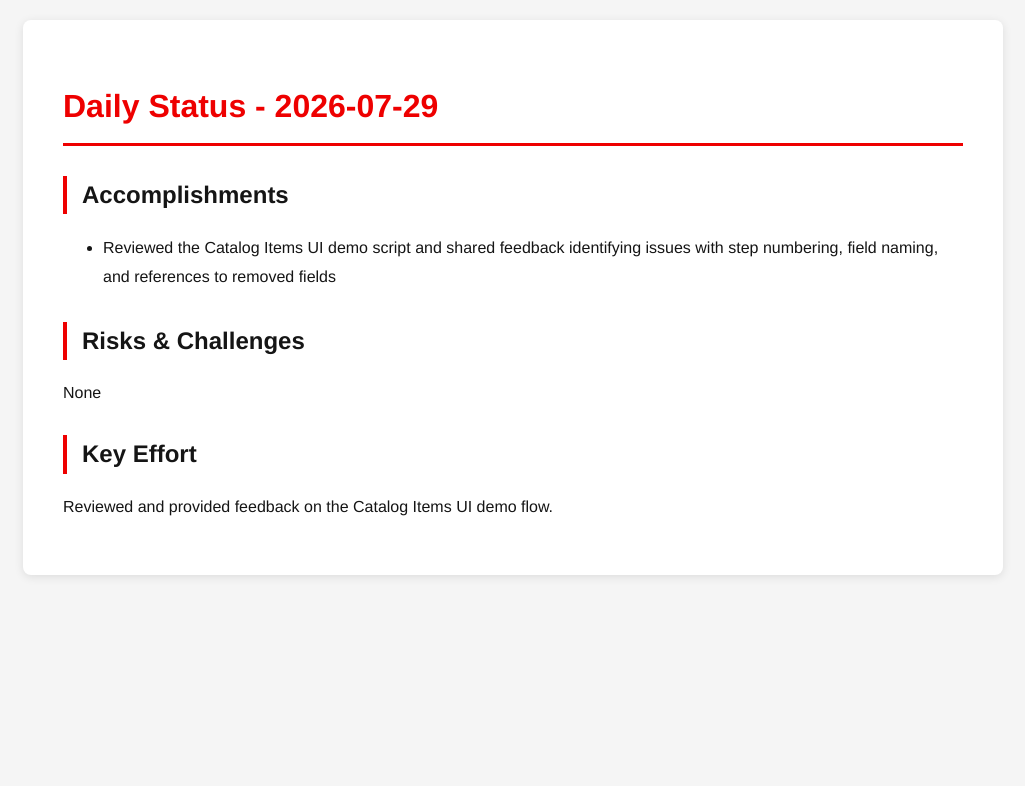
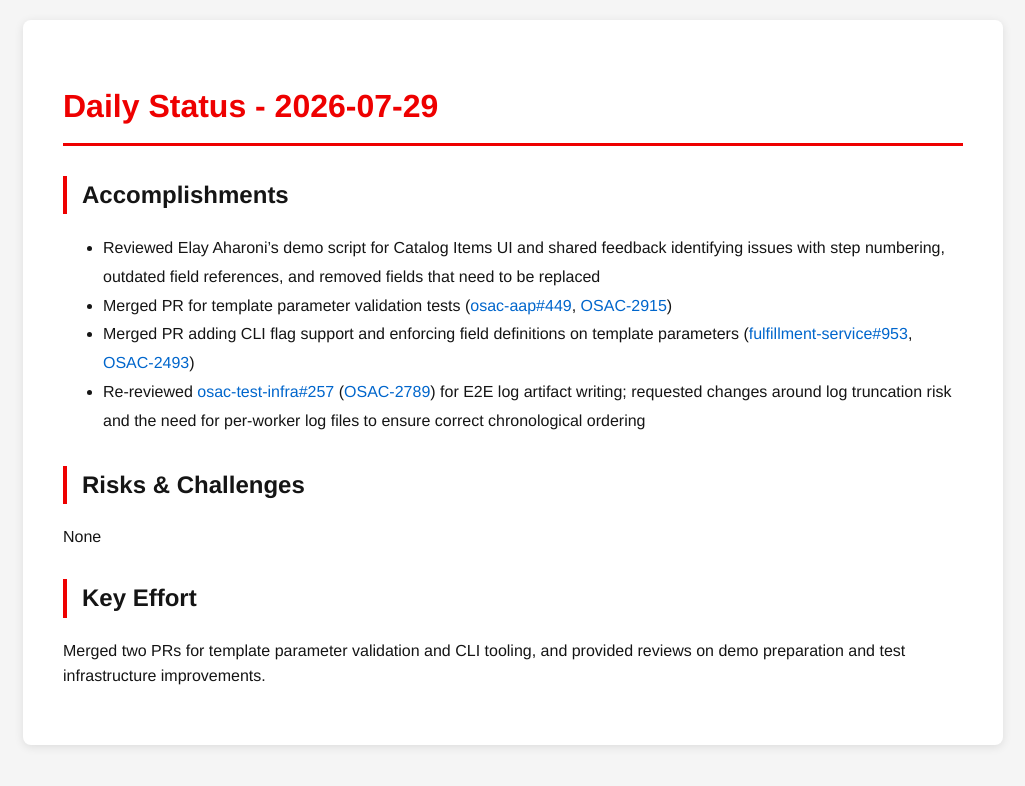
Before and after one commit to tzvatot/daily-status, a Jekyll site: the page built from 2026-07-29.md, in a window 1280 px wide. Shown: the top 786 px of the page, without its empty margins (127-1152 px from the left). Built offline with Jekyll 4.4.1, drawn with Linux system fonts in a browser that asks for light colours.

Commit message:
Daily status update - 2026-07-29

```diff
--- a/2026-07-29.md
+++ b/2026-07-29.md
@@ -7,10 +7,13 @@ date: 2026-07-29
 # Daily Status - 2026-07-29
 
 ## Accomplishments
-- Reviewed the Catalog Items UI demo script and shared feedback identifying issues with step numbering, field naming, and references to removed fields
+- Reviewed Elay Aharoni's demo script for Catalog Items UI and shared feedback identifying issues with step numbering, outdated field references, and removed fields that need to be replaced
+- Merged PR for template parameter validation tests ([osac-aap#449](https://github.com/osac-project/osac-aap/pull/449), [OSAC-2915](https://redhat.atlassian.net/browse/OSAC-2915))
+- Merged PR adding CLI flag support and enforcing field definitions on template parameters ([fulfillment-service#953](https://github.com/osac-project/fulfillment-service/pull/953), [OSAC-2493](https://redhat.atlassian.net/browse/OSAC-2493))
+- Re-reviewed [osac-test-infra#257](https://github.com/osac-project/osac-test-infra/pull/257) ([OSAC-2789](https://redhat.atlassian.net/browse/OSAC-2789)) for E2E log artifact writing; requested changes around log truncation risk and the need for per-worker log files to ensure correct chronological ordering
 
 ## Risks & Challenges
 None
 
 ## Key Effort
-Reviewed and provided feedback on the Catalog Items UI demo flow.
+Merged two PRs for template parameter validation and CLI tooling, and provided reviews on demo preparation and test infrastructure improvements.
```
